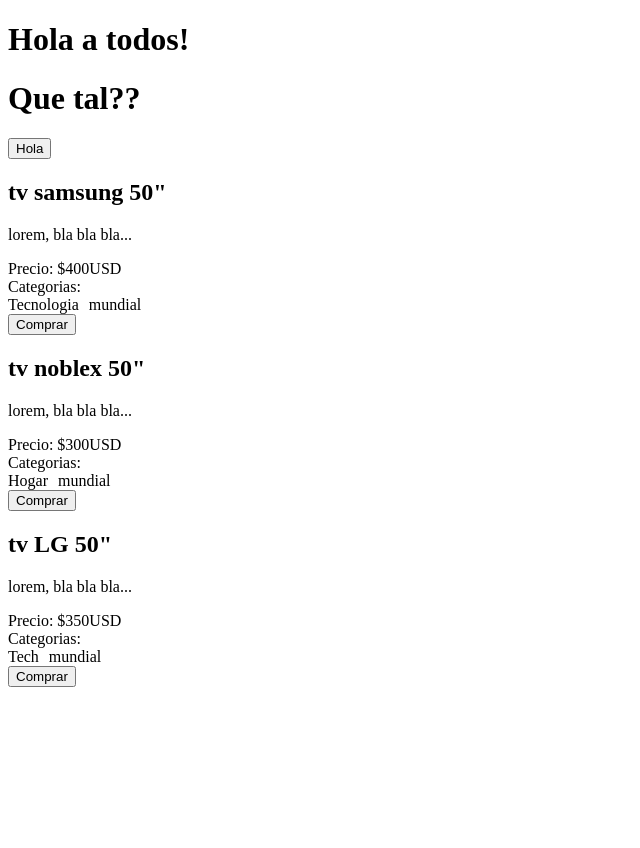
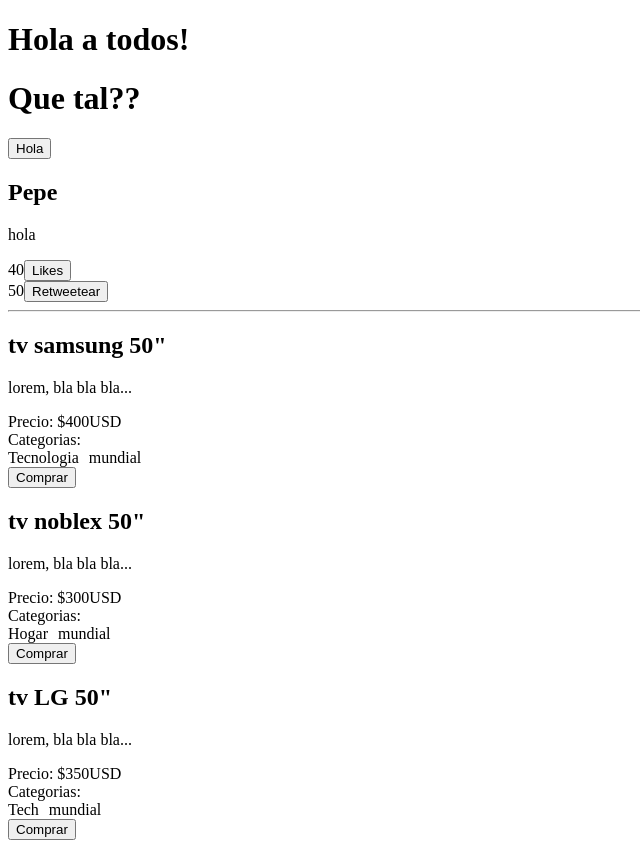
Before and after one commit to Matu-Dev-JS/2026_UTN_PWI_TM_MAR_JUE_ABRIL, a React (Vite) app in the folder clase 21 - 22 React/: page / in a window 1280 px wide. Shown: the whole page, without its empty margins (0-640 px from the left). Before the commit the page ends 800 px from the top, so only its background shows below. Built offline with nearby package versions, Linux system fonts and the light colour scheme.

Commit message:
Clase 23

```diff
--- a/clase 21 - 22 React/src/App.jsx
+++ b/clase 21 - 22 React/src/App.jsx
@@ -3,6 +3,7 @@
 import { ProductCard } from './Components/ProductCard/ProductCard'
 
 import Titulo from './Components/Titulo/Titulo'
+import { Tweet } from './Components/Tweet/Tweet'
 
 //Las funciones que devuelven HTML se llaman componentes
 function App() {
@@ -11,6 +12,8 @@
       <Titulo content='Hola a todos!'/>
       <Titulo content='Que tal??'/>
       <button>Hola</button>
+
+      <Tweet author_name={'Pepe'} content={"hola"} likes={40} retweets={50}/>
 
       <ProductCard
         title='tv samsung 50"'
--- /dev/null
+++ b/clase 21 - 22 React/src/Components/Tweet/Tweet.jsx
@@ -0,0 +1,32 @@
+
+/* El primer parametro de un componente SIEMPRE es un objeto */
+function Tweet({ author_name, content, likes, retweets }) {
+
+
+    return (
+        <div className="">
+            <h2>{author_name}</h2>
+            <p>{content}</p>
+            <div>
+                <div>
+                    <span>{likes}</span>
+                    <button>Likes</button>
+                </div>
+                <div>
+                    <span>{retweets}</span>
+                    <button>Retweetear</button>
+                </div>
+            </div>
+            <hr />
+        </div>
+    )
+
+}
+export { Tweet };
+
+/*
+Un componente para ser componente tiene que:
+    Devolver JSX (El html)
+
+Una expresion JSX solo puede tener un elemento padre
+*/
```
Also changed, not shown: clase 21 - 22 React/desestructuracion-explicacion.js (added, +20 -0 lines).
